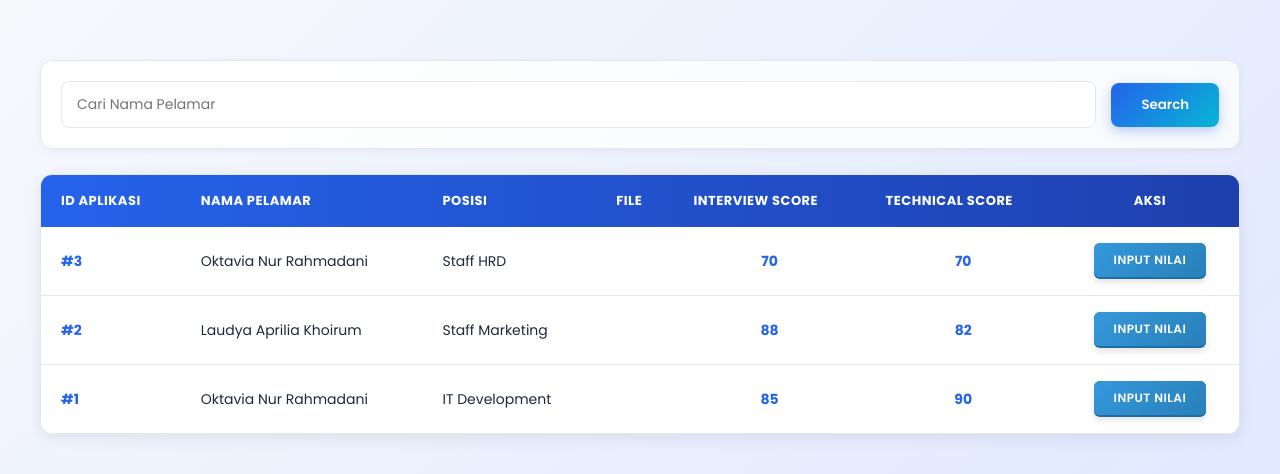
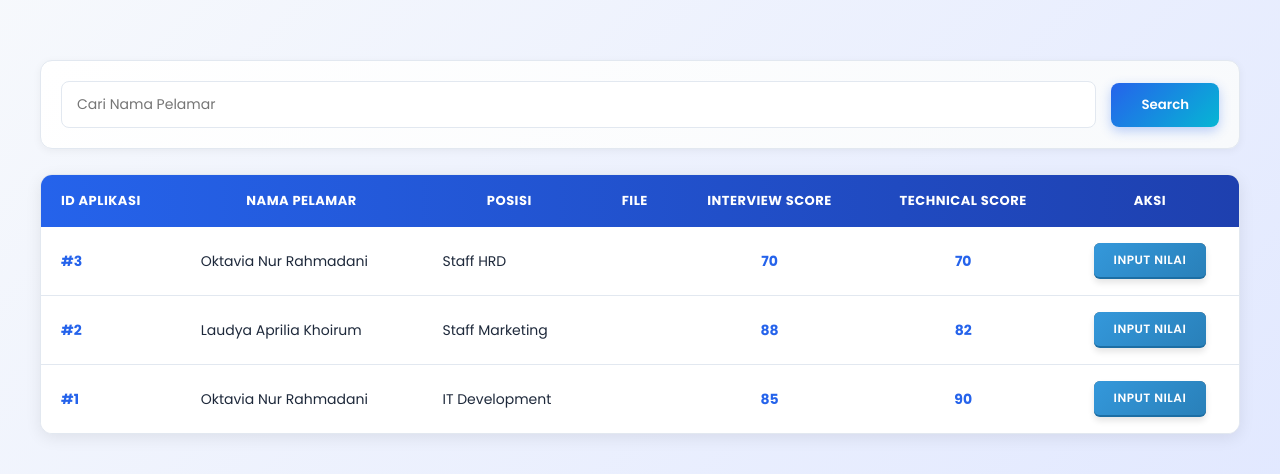
Before and after one commit to xcyltra/Group-3_Final-Exam_AP, a PHP site: page /admin/scoring/scoring.php in a window 1280 px wide. Shown: the part 152-626 px from the top of the page. Run offline with PHP 8.4, Linux system fonts and the light colour scheme; a user stored in the database is signed in; data comes from the database, SQL or seed files in the repository.

Commit message:
Update scoring.php

```diff
--- a/admin/scoring/scoring.php
+++ b/admin/scoring/scoring.php
@@ -167,11 +167,11 @@ $file_map = [
                 <thead>
                     <tr>
                         <th>ID Aplikasi</th>
-                        <th>Nama Pelamar</th>
-                        <th>Posisi</th>
-                        <th>File</th>
-                        <th>Interview Score</th>
-                        <th>Technical Score</th>
+                        <th style=" text-align: center;">Nama Pelamar</th>
+                        <th style=" text-align: center;">Posisi</th>
+                        <th style=" text-align: center;">File</th>
+                        <th style=" text-align: center;">Interview Score</th>
+                        <th style=" text-align: center;">Technical Score</th>
                         <th style=" text-align: center;">Aksi</th>
                     </tr>
                 </thead>
```
